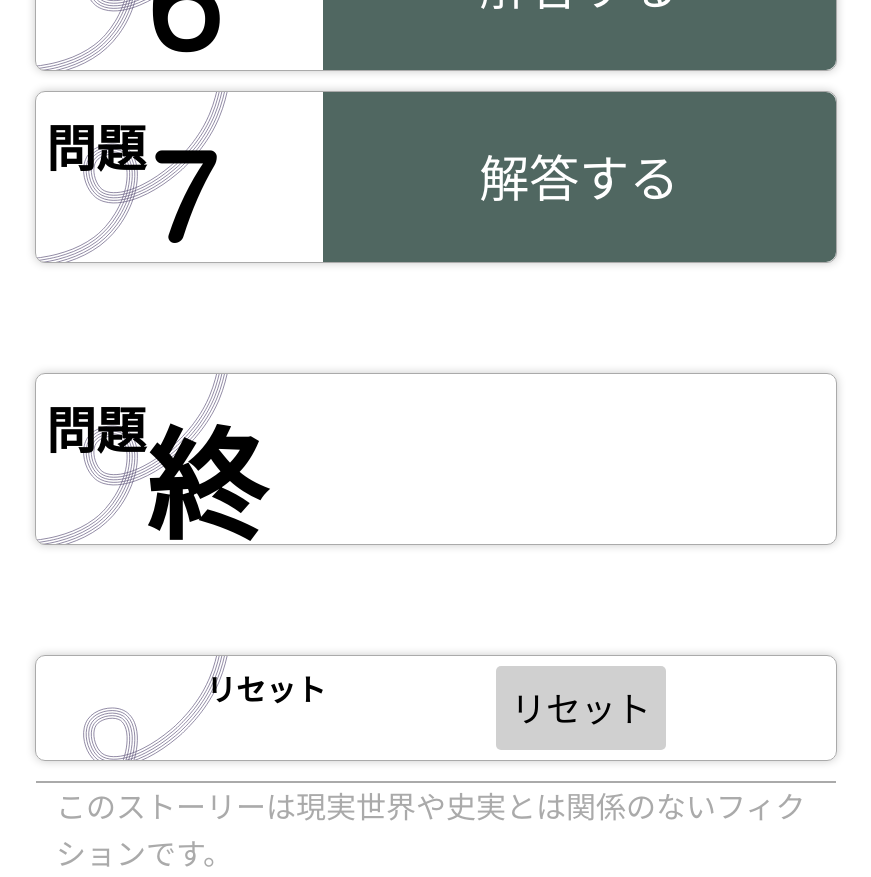
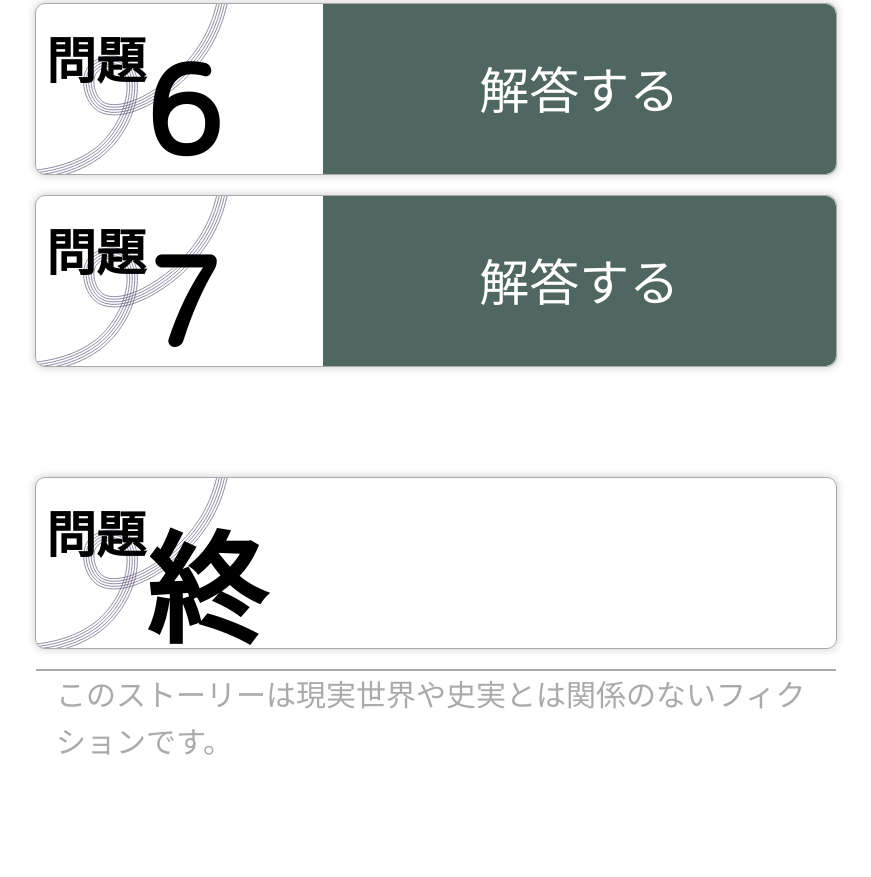
Before and after one commit to Soichi0809/20th, a plain HTML site: page index.html in a window 1280 px wide. Shown: the part 1199-2076 px from the top of the page, without its empty margins (204-1075 px from the left). After the commit the page ends 1964 px from the top, so only its background shows below. Drawn offline with Linux system fonts and the light colour scheme.

Commit message:
Add files via upload

```diff
--- a/index.html
+++ b/index.html
@@ -65,10 +65,6 @@
       <div class="box-content">解答する</div>
     </div>
   </div>
-  <div class="menu-box menu-box-default" style="margin-top: 100px;">
-    <div class="qnum">リセット</div>
-    <button id="reset">リセット</button>
-  </div>
   <div id="lastmsg">
     <span>このストーリーは現実世界や史実とは関係のないフィクションです。</span>
   </div>
```
